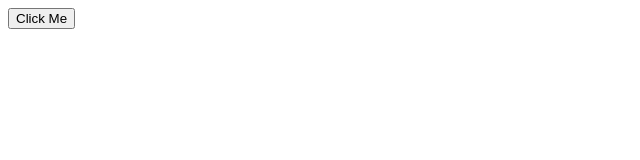
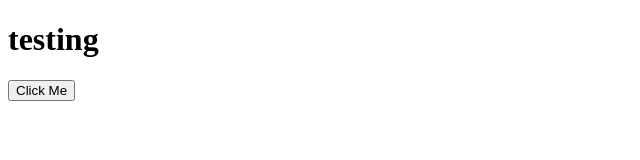
Before and after one commit to Oluseed/demo, a plain HTML site: page index.html in a window 1280 px wide. Shown: the whole page, without its empty margins (0-640 px from the left). Drawn offline with Linux system fonts and the light colour scheme.

Commit message:
Update index.html

```diff
--- a/index.html
+++ b/index.html
@@ -3,9 +3,10 @@
 <head>
     <meta charset="UTF-8">
     <meta name="viewport" content="width=device-width, initial-scale=1.0">
-    <title>Document</title>
+    <title>Oluseed</title>
 </head>
 <body>
+    <h1> testing </h1>
     <button>Click Me</button>
 </body>
 </html>
```
